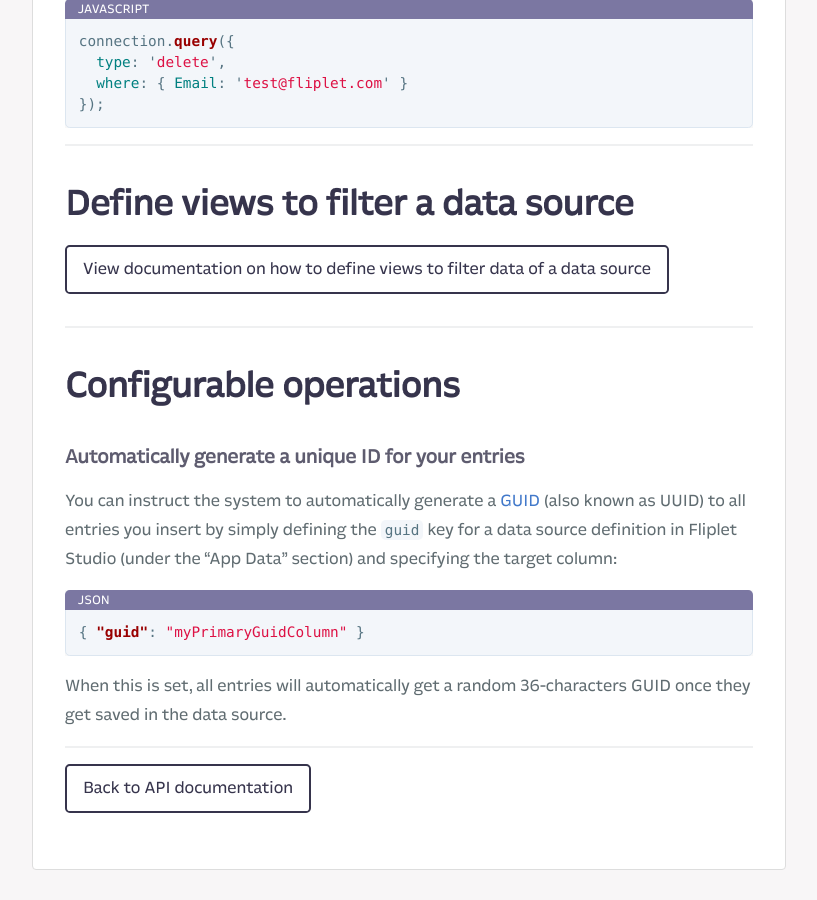
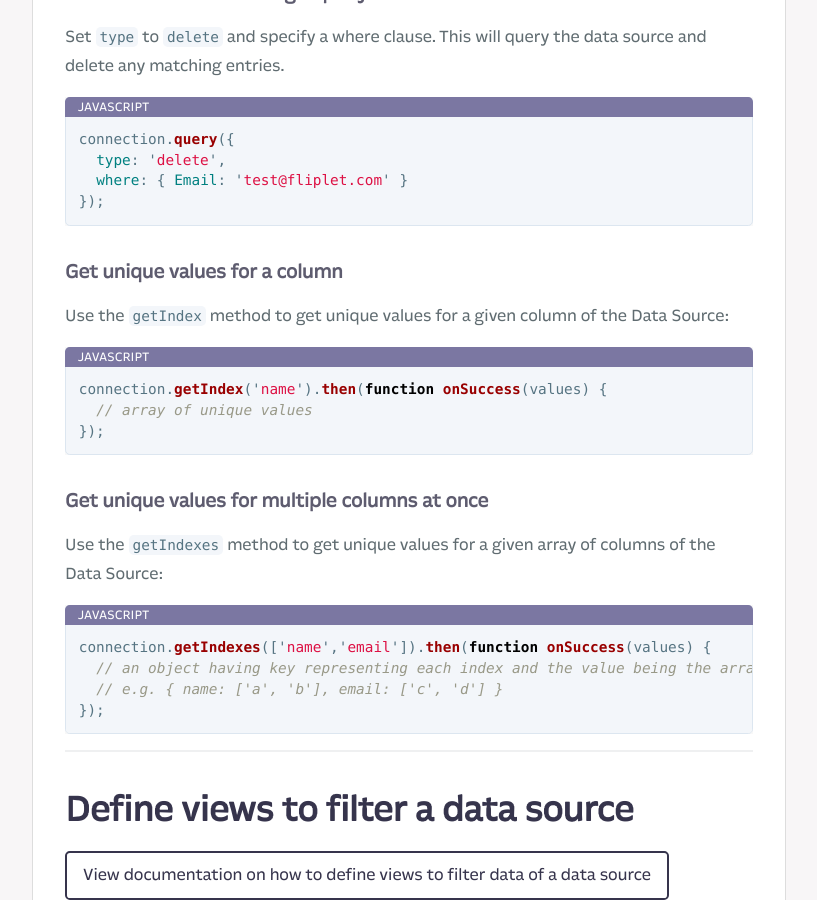
Before and after one commit to Fliplet/fliplet-cli, a Jekyll site: the page built from docs/API/fliplet-datasources.md, in a window 1280 px wide and 900 px high, scrolled down 17232 px. Shown: the whole window, without its empty margins (254-1071 px from the left). Built offline with Jekyll 4.4.1, drawn with Linux system fonts in a browser that asks for light colours; nearby versions of some CDN libraries; our own code applies the rules of GitHub Pages for plain Markdown files; library files that are not in the unit come from our copies; comment, search, counter and statistics services are not loaded; a style sheet for code colours, icons or effects is not loaded; some of the changed text lies outside the part shown.

Commit message:
ID-3364 [FEAT] Adds documentation for data source index JS and Rest API (#172)
* Documentation on index JS and Rest API

* Updated the text

````diff
--- a/docs/API/fliplet-datasources.md
+++ b/docs/API/fliplet-datasources.md
@@ -30,6 +30,8 @@
   - [Import a file into the data sources](#import-a-file-into-the-data-sources)
   - [Remove a record by its ID](#remove-a-record-by-its-id)
   - [Remove entries matching a query](#remove-entries-matching-a-query)
+  - [Get unique values for a column](#get-unique-values-for-a-column)
+  - [Get unique values for multiple columns at once](#get-unique-values-for-multiple-columns-at-once)
 - [Define views to filter a data source](#define-views-to-filter-a-data-source)
 - [Configurable operations](#configurable-operations)
   - [Automatically generate a unique ID for your entries](#automatically-generate-a-unique-id-for-your-entries)
@@ -663,6 +665,27 @@
 });
 ```
 
+### Get unique values for a column
+
+Use the `getIndex` method to get unique values for a given column of the Data Source:
+
+```js
+connection.getIndex('name').then(function onSuccess(values) {
+  // array of unique values
+});
+```
+
+### Get unique values for multiple columns at once
+
+Use the `getIndexes` method to get unique values for a given array of columns of the Data Source:
+
+```js
+connection.getIndexes(['name','email']).then(function onSuccess(values) {
+  // an object having key representing each index and the value being the array of values
+  // e.g. { name: ['a', 'b'], email: ['c', 'd'] }
+});
+```
+
 ---
 
 ## Define views to filter a data source
````
Also changed, not shown: docs/REST-API/fliplet-datasources.md (+29 -0 lines).
